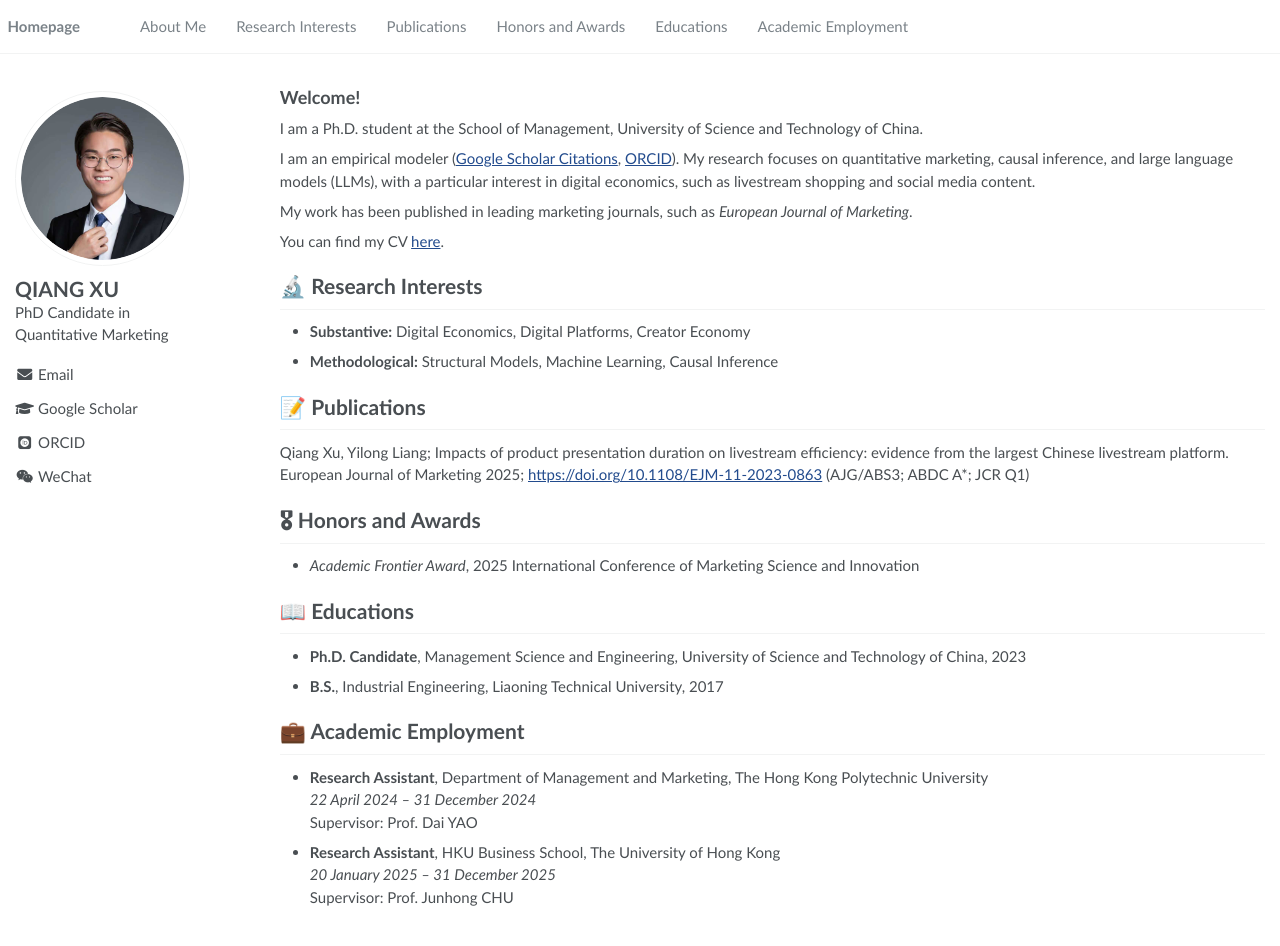
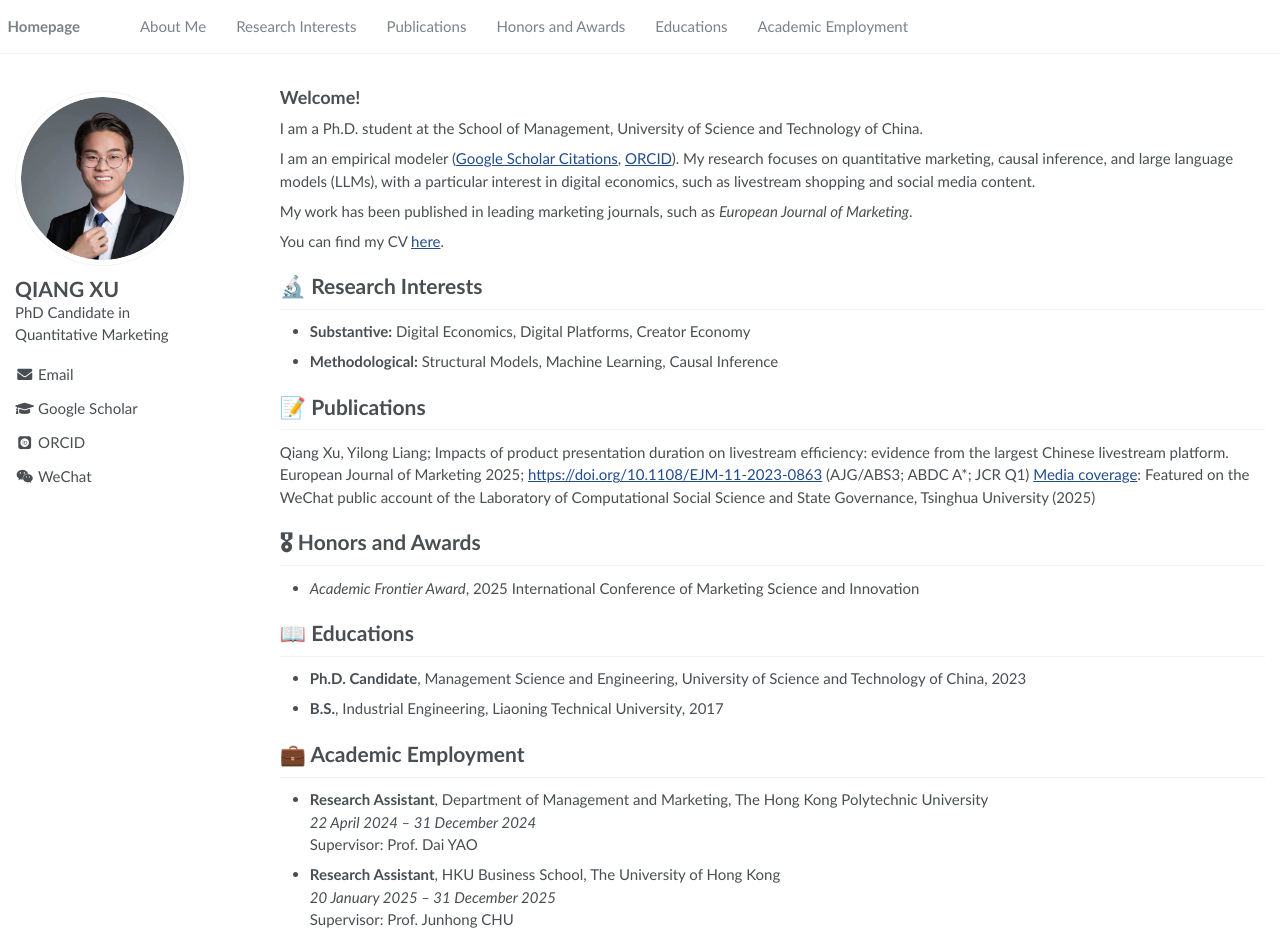
Before and after one commit to xuqiang/xuqiang.github.io, a Jekyll site: the page built from _pages/about.md, in a window 1280 px wide and 946 px high. Built offline with Jekyll 4.4.1, drawn with Linux system fonts in a browser that asks for light colours; some web fonts are replaced.

Commit message:
Update about.md

```diff
--- a/_pages/about.md
+++ b/_pages/about.md
@@ -32,7 +32,7 @@
 
 # 📝 Publications
 Qiang Xu, Yilong Liang; Impacts of product presentation duration on livestream efficiency: evidence from the largest Chinese livestream platform. European Journal of Marketing 2025; [https://doi.org/10.1108/EJM-11-2023-0863](https://doi.org/10.1108/EJM-11-2023-0863) (AJG/ABS3; ABDC A*; JCR Q1)
-
+[Media coverage](https://mp.weixin.qq.com/s/7YSBkoparxdSQB2AKeBgqQ): Featured on the WeChat public account of the Laboratory of Computational Social Science and State Governance, Tsinghua University (2025)
 
 # 🎖 Honors and Awards
 - *Academic Frontier Award*, 2025 International Conference of Marketing Science and
```
